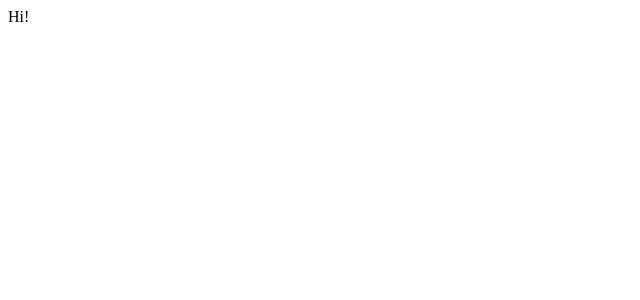
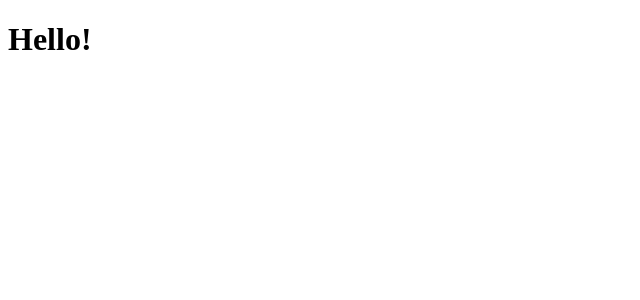
Before and after one commit to seungwoonlee90/nextjs_intro, a Next.js app: page / in a window 1280 px wide. Shown: the top 300 px of the page, without its empty margins (0-640 px from the left). Built offline with nearby package versions, Linux system fonts and the light colour scheme.

Commit message:
1.1 Pages

```diff
--- a/pages/index.js
+++ b/pages/index.js
@@ -1,3 +1,9 @@
 export default function Home(){
-    return "Hi!";
+    return (
+        <div>
+            <h1>
+                Hello!
+            </h1>
+        </div>
+    );
 }
```
